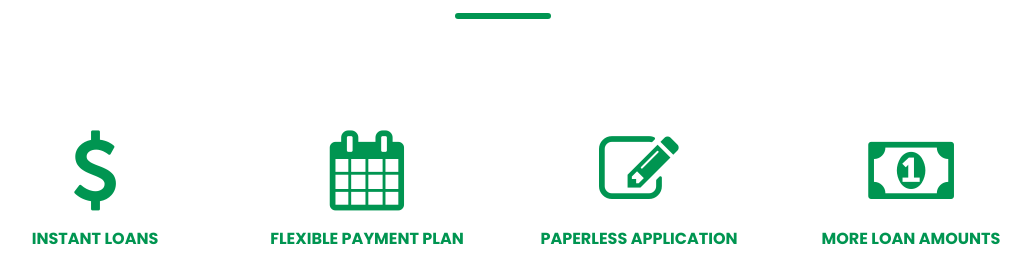
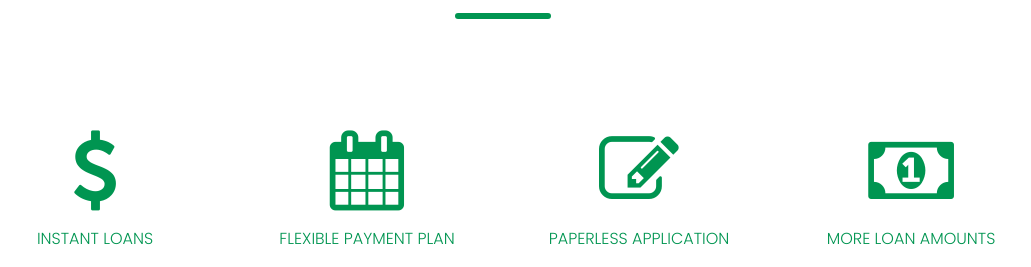
Before and after one commit to techymaj/payday, a PHP site: page / in a window 1280 px wide. Shown: the part 818-1085 px from the top of the page, without its empty margins (137-1168 px from the left). Run offline with PHP 8.4, Linux system fonts and the light colour scheme.

Commit message:
Changed font-weight for the features

```diff
--- a/css/style.css
+++ b/css/style.css
@@ -340,7 +340,7 @@ nav {
     color:rgb(0, 149, 81);
     padding-top: 1rem;
     display: block;
-    font-weight: 700;
+    font-weight: 300;
 }
 
 .section-how-it-works {
```
